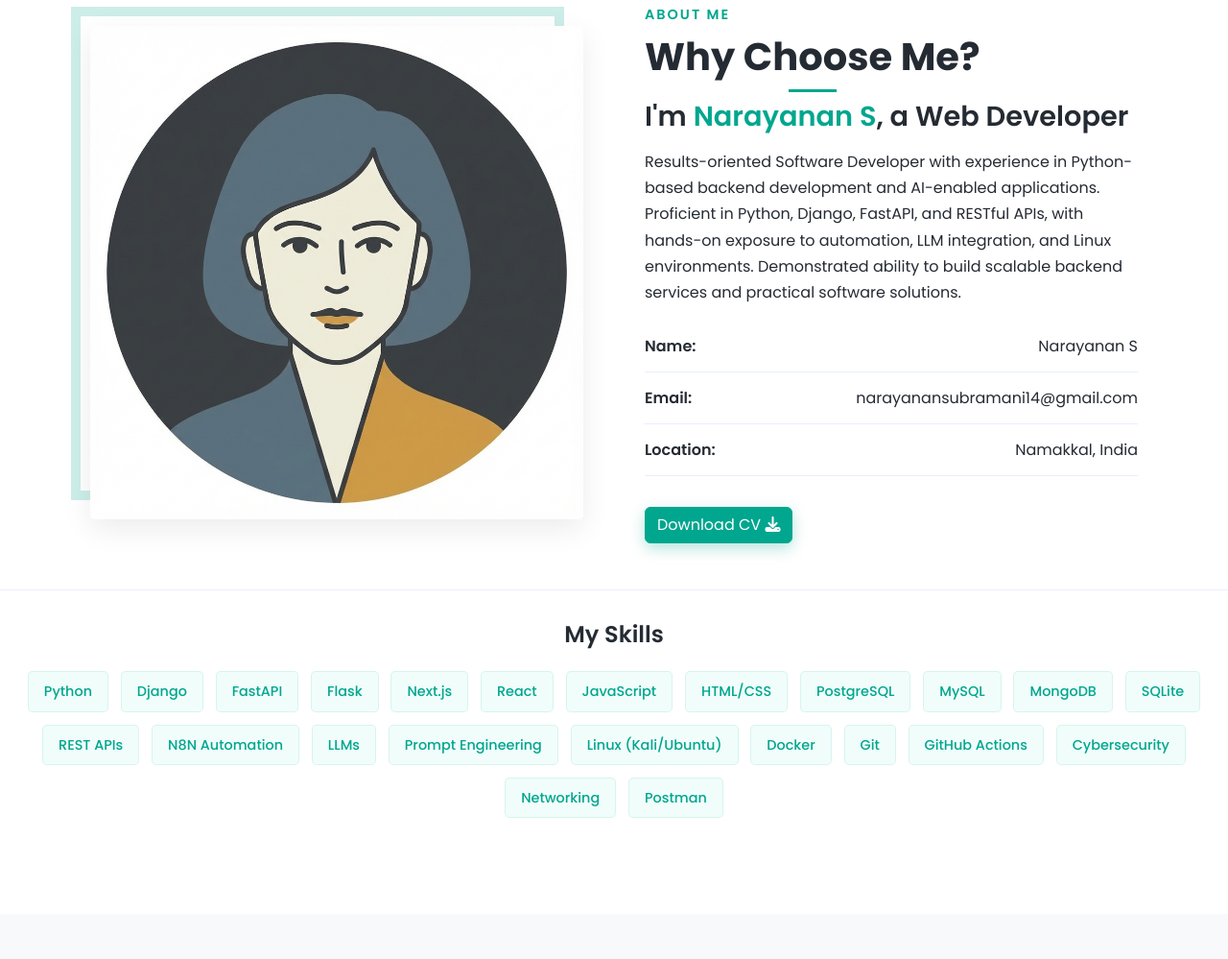
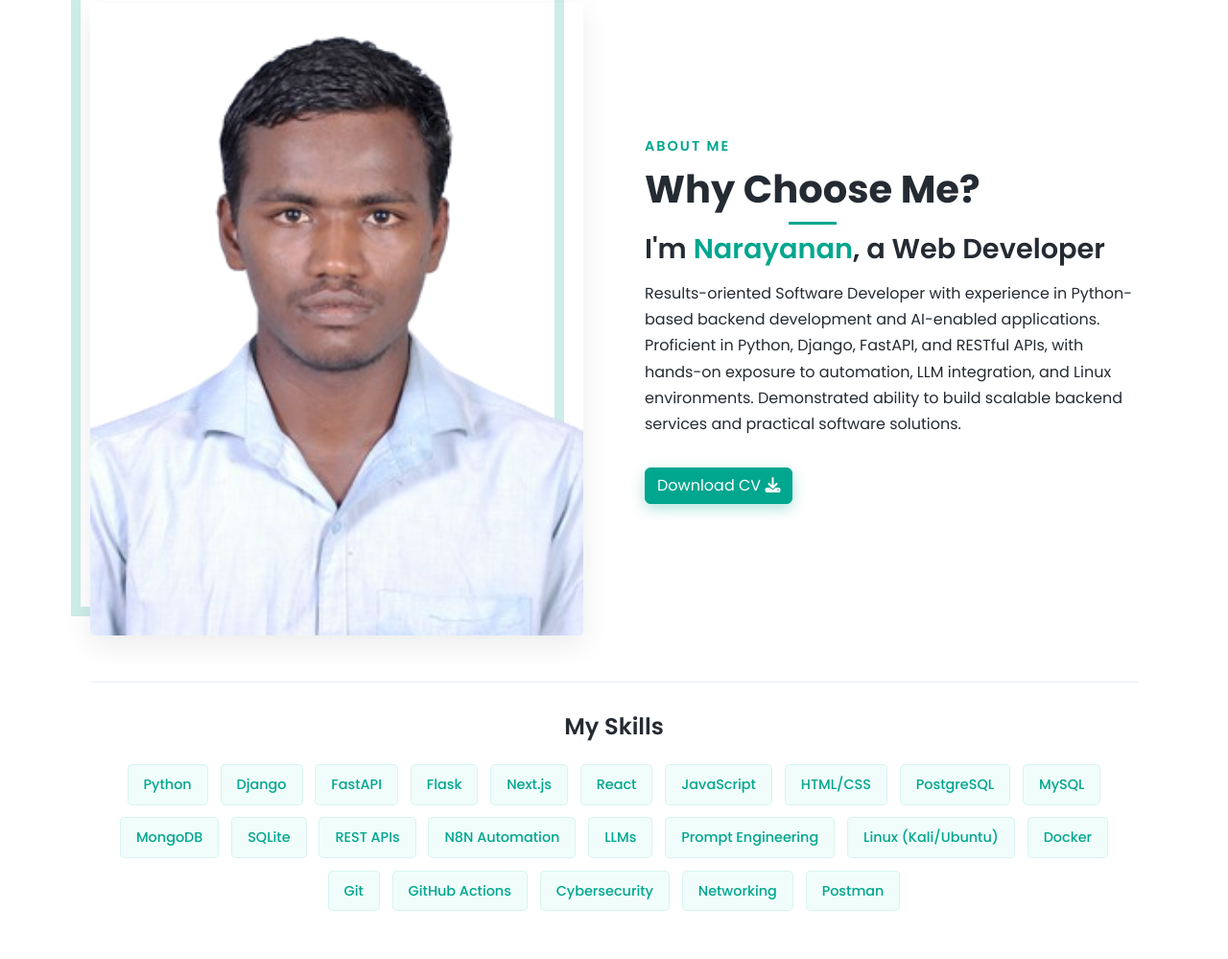
Before and after one commit to rsnarsna/career-profile, a plain HTML site: page index.html in a window 1280 px wide. Shown: the part 681-1680 px from the top of the page at 96% size. Drawn offline with nearby package versions, Linux system fonts and the light colour scheme.

Commit message:
data updated

```diff
--- a/data.json
+++ b/data.json
@@ -1,13 +1,14 @@
 {
     "profile": {
-        "name": "Narayanan S",
+        "name": "Narayanan",
         "title": "Software Developer & AI Engineer",
         "summary": "Results-oriented Software Developer with experience in Python-based backend development and AI-enabled applications. Proficient in Python, Django, FastAPI, and RESTful APIs, with hands-on exposure to automation, LLM integration, and Linux environments. Demonstrated ability to build scalable backend services and practical software solutions.",
         "email": "narayanansubramani14@gmail.com",
         "phone": "+91 73395 70417",
         "location": "Namakkal, India",
         "website": "#",
-        "avatar_url": "profile.png"
+        "avatar_url": "profile.jpg",
+        "about_avatar_url": "image.png"
     },
     "socials": [
         {
@@ -17,7 +18,7 @@
         },
         {
             "network": "LinkedIn",
-            "url": "https://linkedin.com/in/narayanan-s",
+            "url": "https://www.linkedin.com/in/mr-narayanan/",
             "icon": "fab fa-linkedin"
         },
         {
--- a/index.html
+++ b/index.html
@@ -4,27 +4,27 @@
 <head>
     <meta charset="UTF-8">
     <meta name="viewport" content="width=device-width, initial-scale=1.0">
-    <title>Narayanan S | Software Developer & AI Engineer</title>
+    <title>Narayanan | Software Developer & AI Engineer</title>
     <!-- SEO & Meta Tags -->
     <meta name="description"
-        content="Portfolio of Narayanan S - Software Developer & AI Engineer specializing in Python, Django, FastAPI, and AI Automation.">
-    <meta name="author" content="Narayanan S">
-    <meta name="keywords" content="Narayanan S, Software Developer, AI Engineer, Python, Django, FastAPI, Portfolio">
+        content="Portfolio of Narayanan - Software Developer & AI Engineer specializing in Python, Django, FastAPI, and AI Automation.">
+    <meta name="author" content="Narayanan">
+    <meta name="keywords" content="Narayanan, Software Developer, AI Engineer, Python, Django, FastAPI, Portfolio">
 
     <!-- Open Graph / Facebook / LinkedIn -->
     <meta property="og:type" content="website">
     <meta property="og:url" content="https://rsnarsna.github.io/">
-    <meta property="og:title" content="Narayanan S | Software Developer & AI Engineer">
+    <meta property="og:title" content="Narayanan | Software Developer & AI Engineer">
     <meta property="og:description"
-        content="Portfolio of Narayanan S - Software Developer & AI Engineer specializing in Python, Django, FastAPI, and AI Automation.">
-    <meta property="og:image" content="profile.png">
+        content="Portfolio of Narayanan - Software Developer & AI Engineer specializing in Python, Django, FastAPI, and AI Automation.">
+    <meta property="og:image" content="image.jpg">
 
     <!-- Twitter -->
     <meta property="twitter:card" content="summary_large_image">
-    <meta property="twitter:title" content="Narayanan S | Software Developer & AI Engineer">
+    <meta property="twitter:title" content="Narayanan | Software Developer & AI Engineer">
     <meta property="twitter:description"
-        content="Portfolio of Narayanan S - Software Developer & AI Engineer specializing in Python, Django, FastAPI, and AI Automation.">
-    <meta property="twitter:image" content="profile.png">
+        content="Portfolio of Narayanan - Software Developer & AI Engineer specializing in Python, Django, FastAPI, and AI Automation.">
+    <meta property="twitter:image" content="image.jpg">
 
     <!-- Favicon -->
     <link rel="icon" type="image/png" href="profile.png">
@@ -49,7 +49,7 @@
     <!-- Navigation (Bootstrap) -->
     <nav class="navbar navbar-expand-lg fixed-top" id="navbar">
         <div class="container">
-            <a class="navbar-brand fw-bold fs-4" href="#">Alex<span class="text-primary">.</span></a>
+            <a class="navbar-brand fw-bold fs-4" href="#">Narayanan</a>
             <button class="navbar-toggler" type="button" data-bs-toggle="collapse" data-bs-target="#navMenu"
                 aria-controls="navMenu" aria-expanded="false" aria-label="Toggle navigation">
                 <span class="navbar-toggler-icon"></span>
@@ -74,7 +74,7 @@
         <div class="hero-container">
             <div class="hero-text">
                 <span class="greeting">Welcome to my world</span>
-                <h1 class="hero-title">Hi, I'm <span class="highlight" id="hero-name">Alex Developer</span></h1>
+                <h1 class="hero-title">Hi, I'm <span class="highlight" id="hero-name">Narayanan</span></h1>
                 <h2 class="hero-subtitle" id="hero-title">Full Stack Engineer</h2>
                 <h3 class="hero-desc" id="hero-desc">Based in San Francisco.</h3>
                 <div class="d-flex flex-column flex-sm-row gap-2 mt-4">
@@ -84,7 +84,7 @@
                 </div>
             </div>
             <div class="hero-image-wrapper">
-                <img src="profile.png" alt="Profile" class="hero-image" id="hero-image">
+                <img src="profile.jpg" alt="Profile" class="hero-image" id="hero-image">
             </div>
         </div>
     </section>
@@ -94,32 +94,26 @@
         <div class="container about-container">
             <div class="about-image-col">
                 <div class="about-img-frame">
-                    <img src="profile.png" alt="About" class="about-img-secondary">
+                    <img src="image.png" alt="About" class="about-img-secondary">
                 </div>
             </div>
             <div class="about-content-col">
                 <span class="section-subtitle">About Me</span>
                 <h2 class="section-title">Why Choose Me?</h2>
-                <h3 class="about-intro">I'm <span class="highlight" id="about-name">Alex Developer</span>, a Web
+                <h3 class="about-intro">I'm <span class="highlight" id="about-name">Narayanan</span>, a Web
                     Developer</h3>
                 <p id="summary-text" class="summary-text">Loading...</p>
-
-                <div class="about-info" id="contact-info">
-                    <!-- Contact info injected here -->
-                </div>
-
                 <div style="margin-top: 2rem;">
                     <a href="#" class="btn btn-primary">Download CV <i class="fas fa-download"></i></a>
                 </div>
             </div>
         </div>
-
+        <div class="skills-row">
             <!-- Skills Sub-section -->
             <div class="skills-subsection">
                 <h3 class="skills-title">My Skills</h3>
                 <div class="skills-list" id="skills-section">
                     <!-- Skills injected here -->
-            </div>
                 </div>
             </div>
         </div>
@@ -167,7 +161,7 @@
                 <!-- Social links injected here -->
             </div>
             <div class="footer-copyright">
-                <p>&copy; 2026 Alex Developer. All rights reserved.</p>
+                <p>&copy; 2025 Narayanan. All rights reserved.</p>
             </div>
         </div>
     </section>
--- a/script.js
+++ b/script.js
@@ -5,7 +5,7 @@ document.addEventListener('DOMContentLoaded', () => {
 
 async function fetchData() {
     try {
-        const response = await fetch('data.json');
+        const response = await fetch(`data.json?t=${new Date().getTime()}`);
         if (!response.ok) throw new Error('Failed to load data');
         const data = await response.json();
         renderCV(data);
@@ -32,8 +32,8 @@ function renderCV(data) {
         heroImg.src = data.profile.avatar_url;
     }
     const aboutImg = document.querySelector('.about-img-secondary');
-    if (aboutImg && data.profile.avatar_url) {
-        aboutImg.src = data.profile.avatar_url;
+    if (aboutImg && (data.profile.about_avatar_url || data.profile.avatar_url)) {
+        aboutImg.src = data.profile.about_avatar_url || data.profile.avatar_url;
     }
 
     // --- Socials ---
--- a/style.css
+++ b/style.css
@@ -208,6 +208,7 @@ img {
     width: clamp(250px, 30vw, 450px);
     height: clamp(250px, 30vw, 450px);
     object-fit: cover;
+    object-position: top;
     border-radius: 50%;
     box-shadow: 0 20px 40px rgba(0, 0, 0, 0.1);
     border: 15px solid #fff;
@@ -263,6 +264,14 @@ img {
     align-items: center;
 }
 
+.skills-row {
+    width: 100%;
+    max-width: 1140px;
+    margin: 3rem auto 0;
+    padding: 0 1.5rem;
+    text-align: center;
+}
+
 .about-img-frame {
     position: relative;
     z-index: 1;
@@ -281,6 +290,9 @@ img {
 }
 
 .about-img-secondary {
+    width: 100%;
+    height: auto;
+    object-fit: cover;
     border-radius: 5px;
     box-shadow: var(--shadow);
 }
```
Also changed, not shown: image.png (added), profile.jpg (added), profile.png (deleted). Lines whose indentation alone changed are shown as unchanged.
